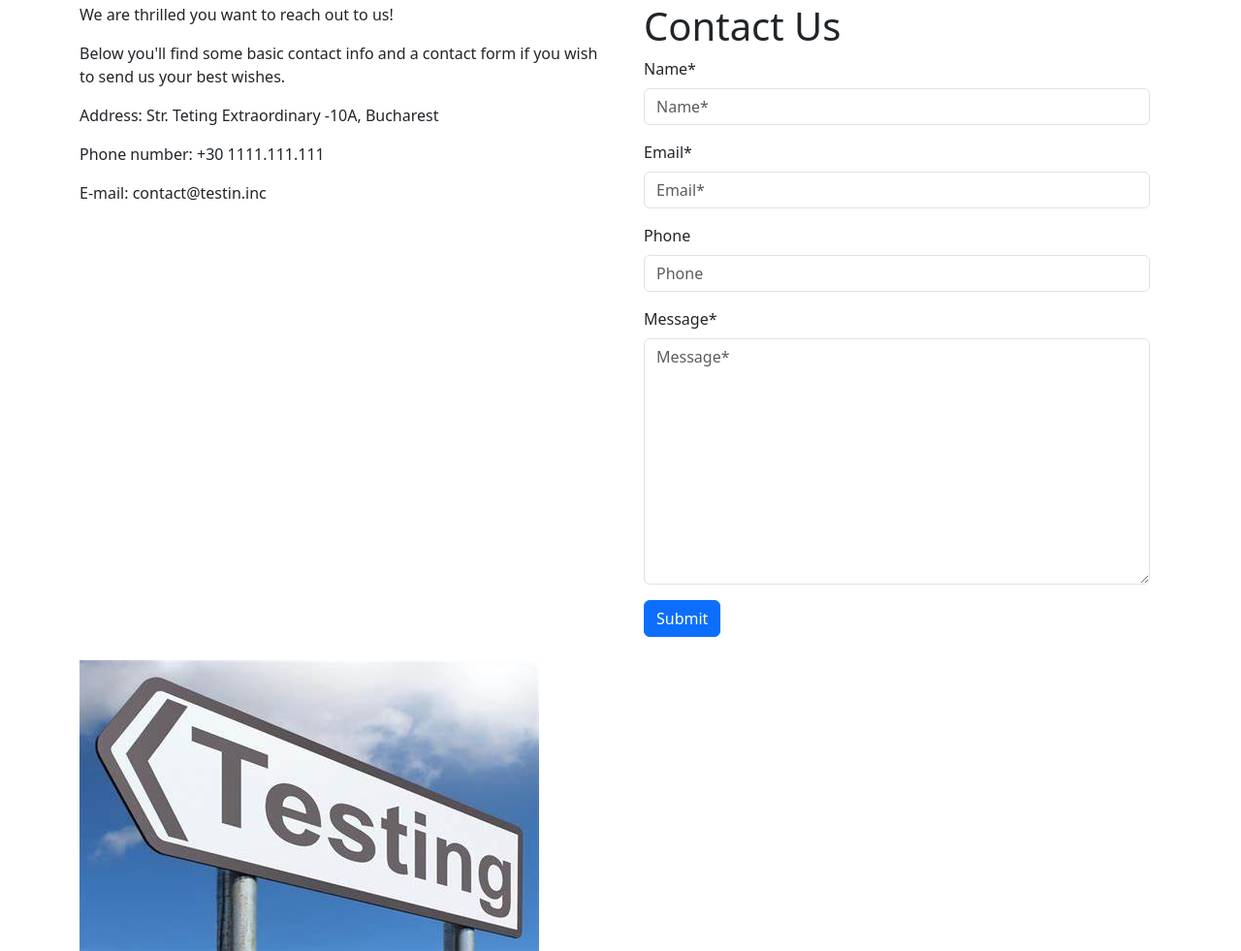
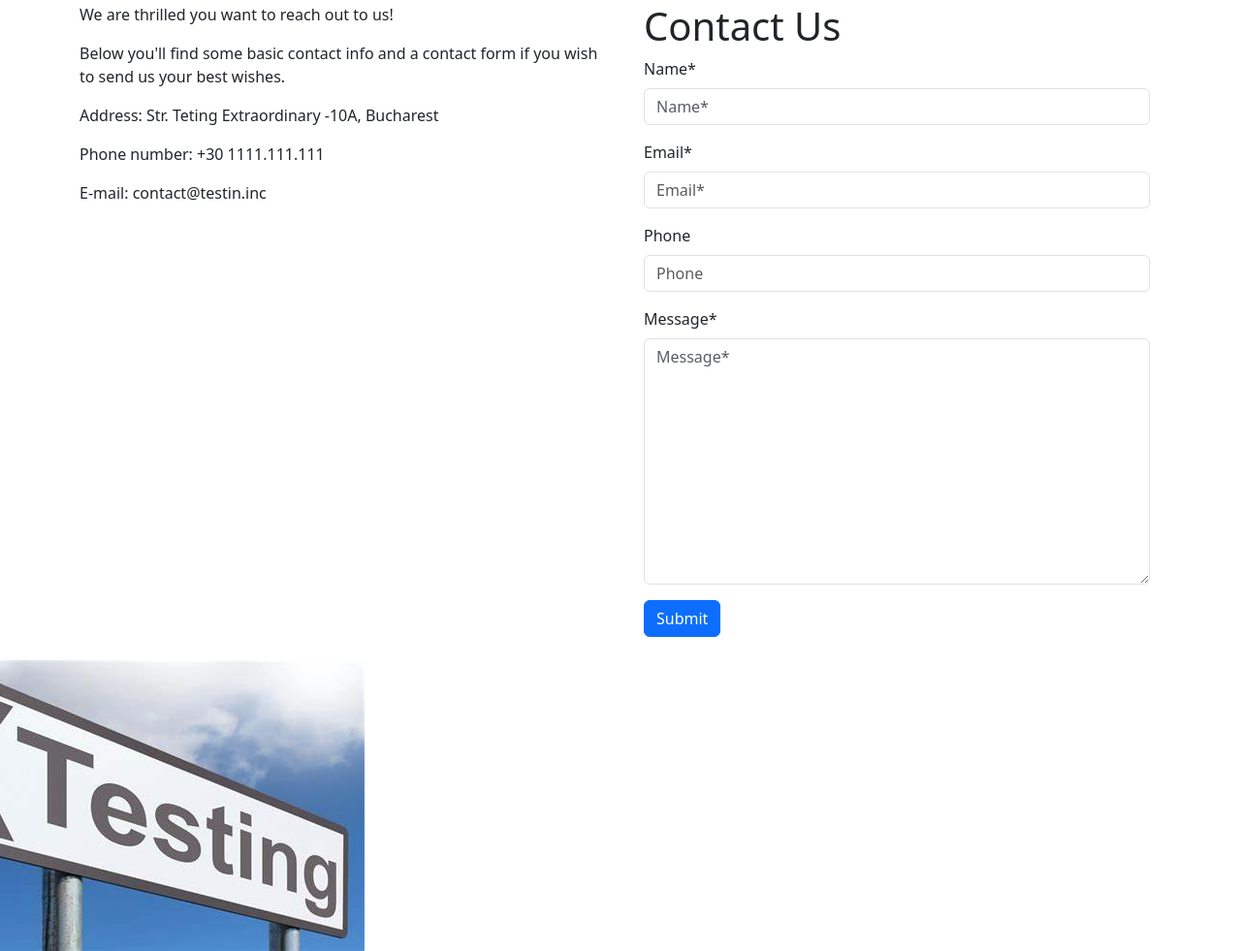
Before and after one commit to beniaminzotescu/druid-app, a Django app: page /contact/ in a window 1280 px wide. Shown: the part 45-1026 px from the top of the page at 97% size. Run offline with Django 4.2, Linux system fonts and the light colour scheme; some libraries are stand-ins or nearby versions.

Commit message:
texts new

```diff
--- a/core/static/core/css/styles.css
+++ b/core/static/core/css/styles.css
@@ -101,7 +101,7 @@ html, body, main {
 .contact-pic-container {
     position: absolute;
     bottom: 0;
-    left: 0;
+    left: -180px; /* Adjust the left margin as needed */
 }
 
 .contact-pic {
--- a/core/templates/core/contact.html
+++ b/core/templates/core/contact.html
@@ -73,8 +73,7 @@
     <div class="row mt-4">
         <div class="col-md-6 contact-pic-container">
             <div class="circle">
-                <img src="{% static 'core/images/Contact_Pic.jpg' %}" class="img-fluid contact-pic" alt="Contact Image"
-                     height="100">
+                <img src="{% static 'core/images/Contact_Pic.jpg' %}" class="img-fluid contact-pic" alt="Contact Image">
             </div>
         </div>
     </div>
```
